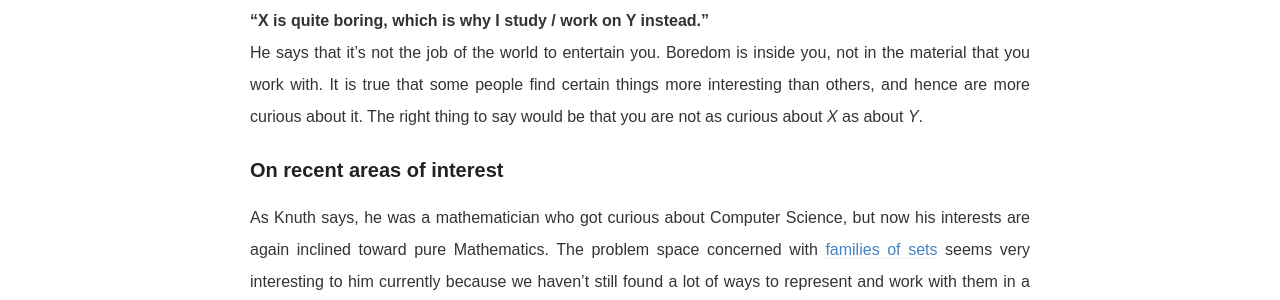
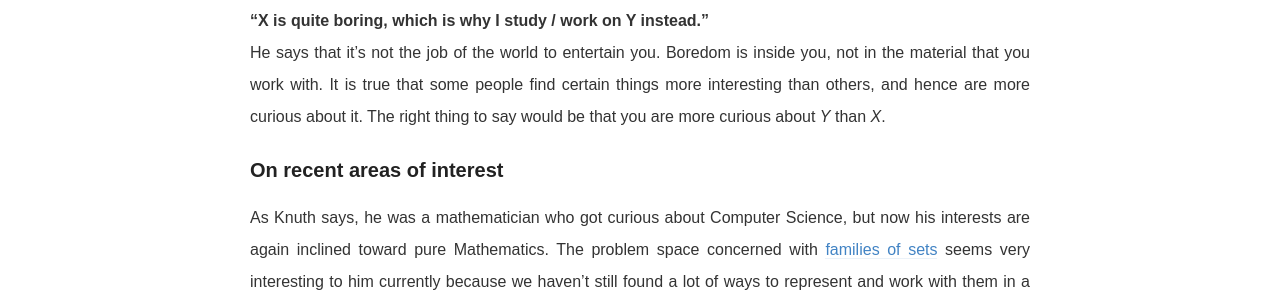
Before and after one commit to aseemrb/aseemrb.github.io, a Jekyll site: the page built from _posts/2018-10-31-lunch-with-knuth.md, in a window 1280 px wide. Shown: the part 1284-1584 px from the top of the page. Built offline with Jekyll 4.4.1, drawn with Linux system fonts in a browser that asks for light colours; formulas are drawn with MathJax 3.

Commit message:
rephrase a bit

```diff
--- a/_posts/2018-10-31-lunch-with-knuth.md
+++ b/_posts/2018-10-31-lunch-with-knuth.md
@@ -44,7 +44,7 @@ Knuth is appalled by statements from people of the younger generation that go al
 **"X is quite boring, which is why I study / work on Y instead."**<br>
 He says that it's not the job of the world to entertain you. Boredom is inside you, not in the material that you work with.
 It is true that some people find certain things more interesting than others, and hence are more curious about it.
-The right thing to say would be that you are not as curious about *X* as about *Y*.
+The right thing to say would be that you are more curious about *Y* than *X*.
 
 ### On recent areas of interest
 As Knuth says, he was a mathematician who got curious about Computer Science, but now his interests are again
```
